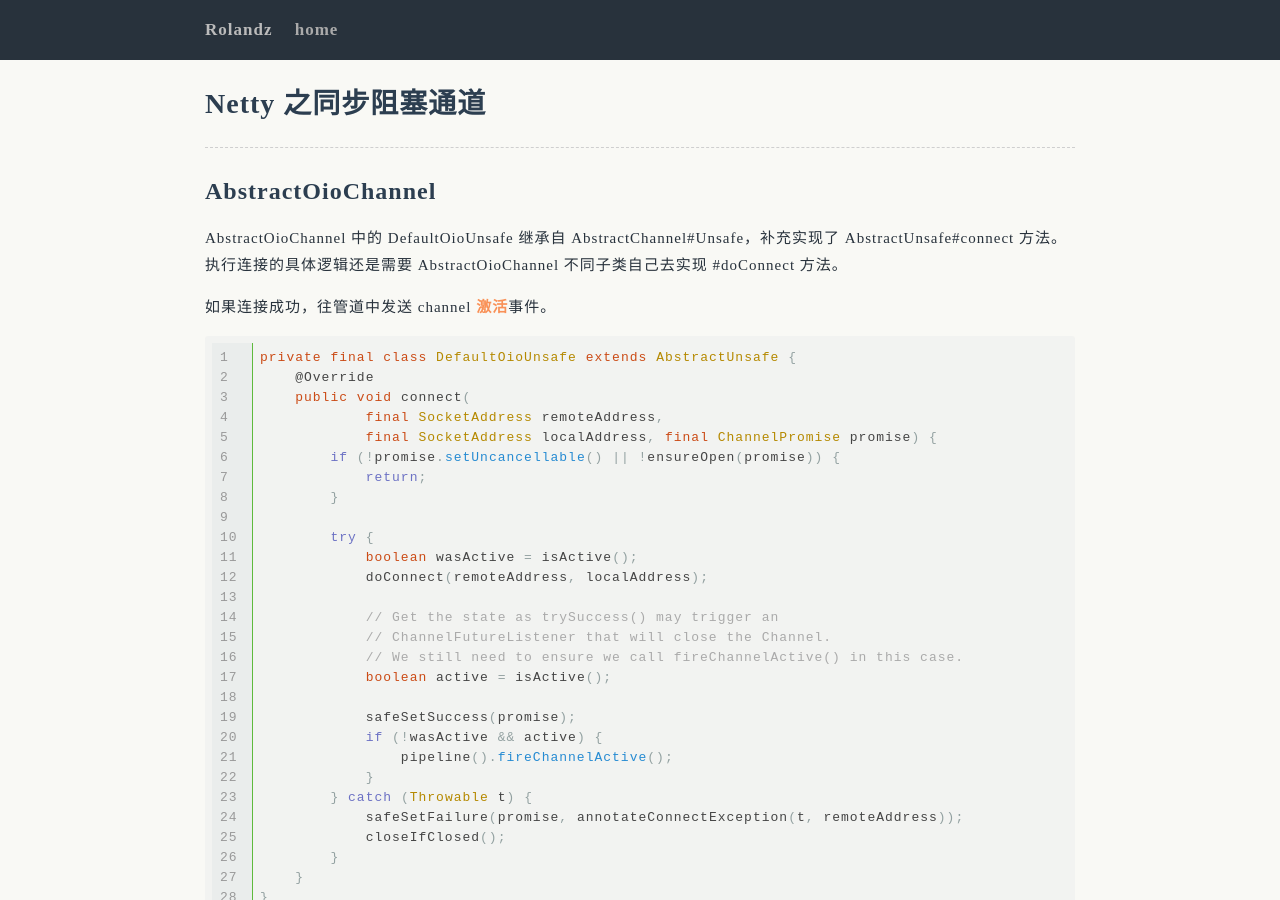
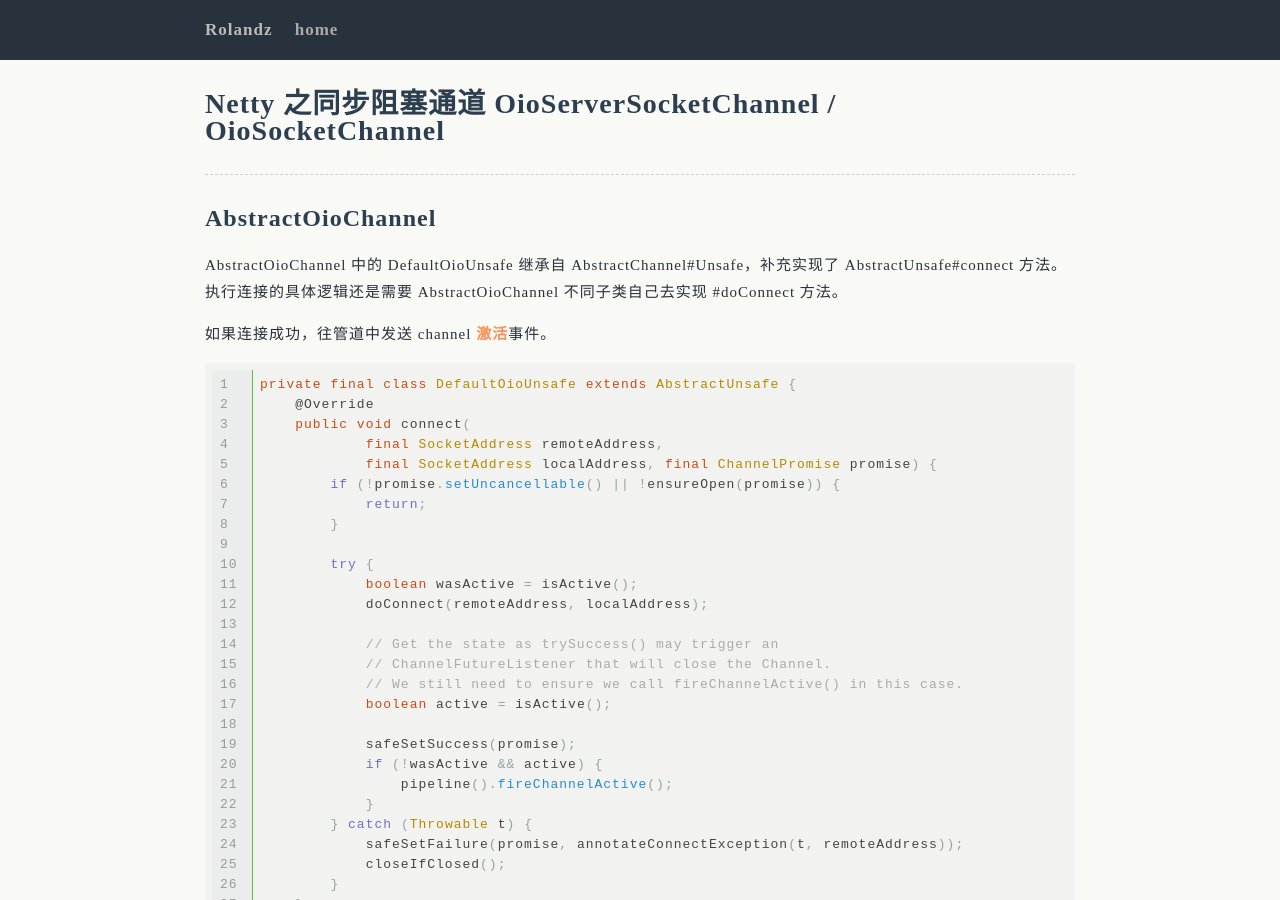
Before and after one commit to uxgnoz/uxgnoz.github.com, a Jekyll site: the page built from _posts/2018-10-27-netty-Oio-Channel.md, in a window 1280 px wide and 900 px high. Built offline with Jekyll 4.4.1, drawn with Linux system fonts in a browser that asks for light colours; comment, search, counter and statistics services are not loaded; some of the changed text lies outside the part shown.

Commit message:
_posts/2018-10-27-netty-Oio-Channel.md

```diff
--- a/_posts/2018-10-27-netty-Oio-Channel.md
+++ b/_posts/2018-10-27-netty-Oio-Channel.md
@@ -1,9 +1,9 @@
 ---
-title: Netty 之同步阻塞通道
+title: Netty 之同步阻塞通道 OioServerSocketChannel / OioSocketChannel
 layout: posts
 ---
 
-# Netty 之同步阻塞通道
+# Netty 之同步阻塞通道 OioServerSocketChannel / OioSocketChannel
 
 ------
 
```
